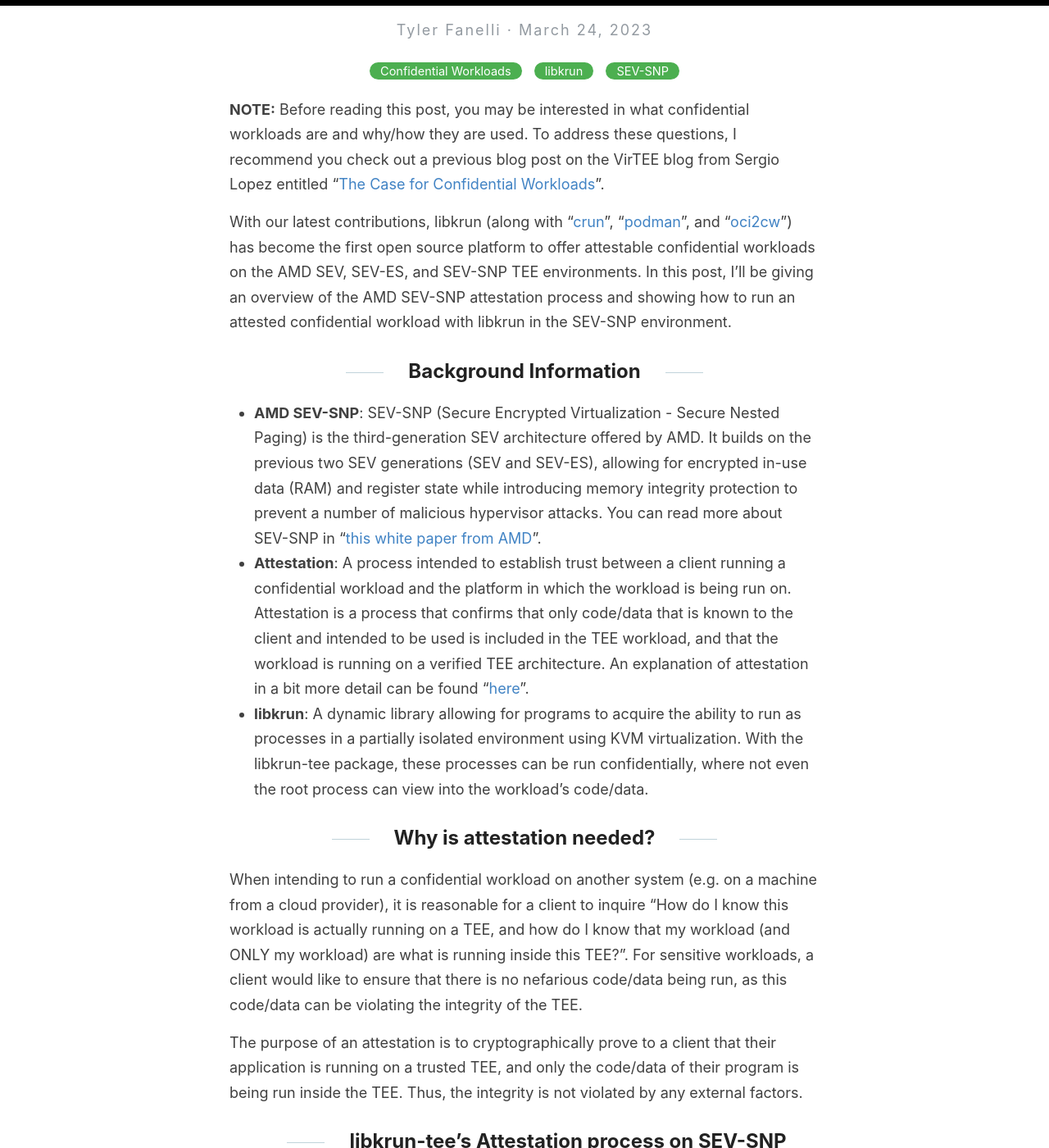
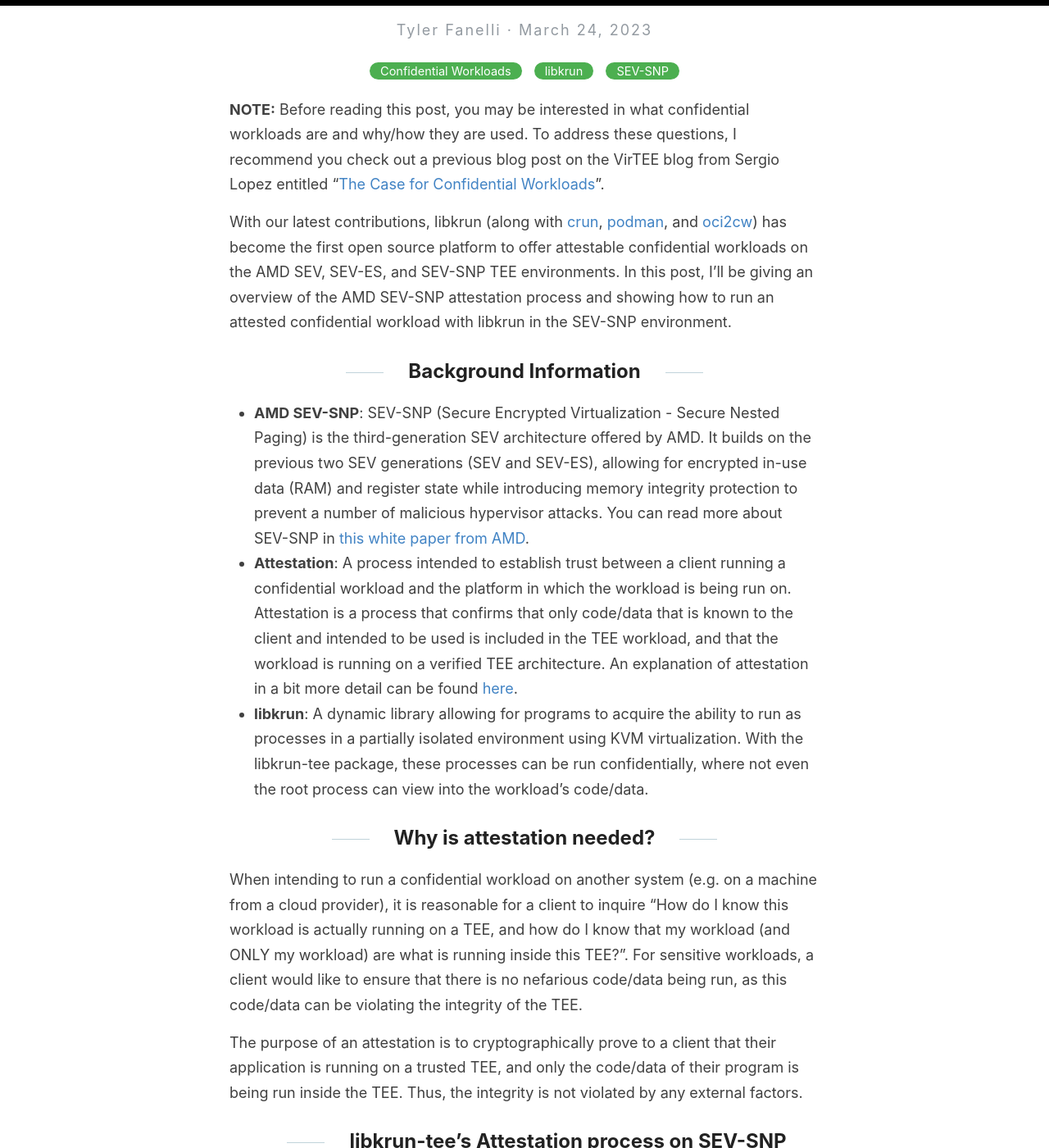
Before and after one commit to virtee/virtee.github.io, a Jekyll site: the page built from _posts/2023-03-24-attestable-confidential-workloads-libkrun.md, in a window 1280 px wide and 1400 px high, scrolled down 206 px. Shown: the whole window at 82% size. Built offline with Jekyll 4.4.1, drawn with Linux system fonts in a browser that asks for light colours; some of the changed text lies outside the part shown.

```diff
--- a/_posts/2023-03-24-attestable-confidential-workloads-libkrun.md
+++ b/_posts/2023-03-24-attestable-confidential-workloads-libkrun.md
@@ -7,12 +7,12 @@ categories: [Confidential Workloads, libkrun, SEV-SNP]
 
 **NOTE:** Before reading this post, you may be interested in what confidential workloads are and why/how they are used. To address these questions, I recommend you check out a previous blog post on the VirTEE blog from Sergio Lopez entitled "[The Case for Confidential Workloads](https://virtee.io/the-case-for-confidential-workloads/)".
 
-With our latest contributions, libkrun (along with "[crun](https://github.com/containers/crun/blob/main/README.md)", "[podman](https://docs.podman.io/en/latest/)", and "[oci2cw](https://github.com/virtee/oci2cw/blob/main/README.md)") has become the first open source platform to offer attestable confidential workloads on the AMD SEV, SEV-ES, and SEV-SNP TEE environments. In this post, I'll be giving an overview of the AMD SEV-SNP attestation process and showing how to run an attested confidential workload with libkrun in the SEV-SNP environment.
+With our latest contributions, libkrun (along with [crun](https://github.com/containers/crun/blob/main/README.md), [podman](https://docs.podman.io/en/latest/), and [oci2cw](https://github.com/virtee/oci2cw/blob/main/README.md)) has become the first open source platform to offer attestable confidential workloads on the AMD SEV, SEV-ES, and SEV-SNP TEE environments. In this post, I'll be giving an overview of the AMD SEV-SNP attestation process and showing how to run an attested confidential workload with libkrun in the SEV-SNP environment.
 
 ## Background Information
 
-- **AMD SEV-SNP**: SEV-SNP (Secure Encrypted Virtualization - Secure Nested Paging) is the third-generation SEV architecture offered by AMD. It builds on the previous two SEV generations (SEV and SEV-ES), allowing for encrypted in-use data (RAM) and register state while introducing memory integrity protection to prevent a number of malicious hypervisor attacks. You can read more about SEV-SNP in "[this white paper from AMD](https://www.amd.com/system/files/TechDocs/SEV-SNP-strengthening-vm-isolation-with-integrity-protection-and-more.pdf)".
-- **Attestation**: A process intended to establish trust between a client running a confidential workload and the platform in which the workload is being run on. Attestation is a process that confirms that only code/data that is known to the client and intended to be used is included in the TEE workload, and that the workload is running on a verified TEE architecture. An explanation of attestation in a bit more detail can be found "[here](https://globalplatform.org/attestation-and-tee-cybersecurity-controls-with-privacy-for-cloud-access/)".
+- **AMD SEV-SNP**: SEV-SNP (Secure Encrypted Virtualization - Secure Nested Paging) is the third-generation SEV architecture offered by AMD. It builds on the previous two SEV generations (SEV and SEV-ES), allowing for encrypted in-use data (RAM) and register state while introducing memory integrity protection to prevent a number of malicious hypervisor attacks. You can read more about SEV-SNP in [this white paper from AMD](https://www.amd.com/system/files/TechDocs/SEV-SNP-strengthening-vm-isolation-with-integrity-protection-and-more.pdf).
+- **Attestation**: A process intended to establish trust between a client running a confidential workload and the platform in which the workload is being run on. Attestation is a process that confirms that only code/data that is known to the client and intended to be used is included in the TEE workload, and that the workload is running on a verified TEE architecture. An explanation of attestation in a bit more detail can be found [here](https://globalplatform.org/attestation-and-tee-cybersecurity-controls-with-privacy-for-cloud-access/).
 - **libkrun**: A dynamic library allowing for programs to acquire the ability to run as processes in a partially isolated environment using KVM virtualization. With the libkrun-tee package, these processes can be run confidentially, where not even the root process can view into the workload's code/data.
 
 ## Why is attestation needed?
@@ -25,7 +25,7 @@ The purpose of an attestation is to cryptographically prove to a client that the
 
 It is important to note that different TEE architectures (i.e. AMD SEV, SEV-SNP and Intel SGX, TDX) are attested differently. This post will only be describing libkrun's SEV-SNP attestation protocol.
 
-libkrun utilizes the "[Key Broker Service (KBS)](https://github.com/confidential-containers/kbs/blob/main/docs/kbs_attestation_protocol.md)" protocol for attestation. The KBS protocol defines the communication between a Key Broker Client (KBC, in this case being the libkrun workload) and a trusted Key Broker Service (KBS). There is a simple "Request-Challenge-Attestation-Response" (RCAR) method to facilitate workload attestation.
+libkrun utilizes the [Key Broker Service (KBS)](https://github.com/confidential-containers/kbs/blob/main/docs/kbs_attestation_protocol.md) protocol for attestation. The KBS protocol defines the communication between a Key Broker Client (KBC, in this case being the libkrun workload) and a trusted Key Broker Service (KBS). There is a simple "Request-Challenge-Attestation-Response" (RCAR) method to facilitate workload attestation.
 
 
 ### Before you begin: Register Workload
@@ -135,7 +135,7 @@ Attestation allows for a confidential client to ensure that:
 1. Their workload is running on trusted TEE hardware.
 2. The software of their workload is measured and verified (i.e. not containing nefarious code/data that can violate the confidentiality of the workload).
 
-With the latest changes in "[libkrun](https://github.com/containers/libkrun)" and "[reference-kbs](https://github.com/virtee/reference-kbs)", one can now use these to create attestable, confidential workloads on SEV-SNP.
+With the latest changes in [libkrun](https://github.com/containers/libkrun) and [reference-kbs](https://github.com/virtee/reference-kbs), one can now use these to create attestable, confidential workloads on SEV-SNP.
 
 ## Demonstration
 
```
